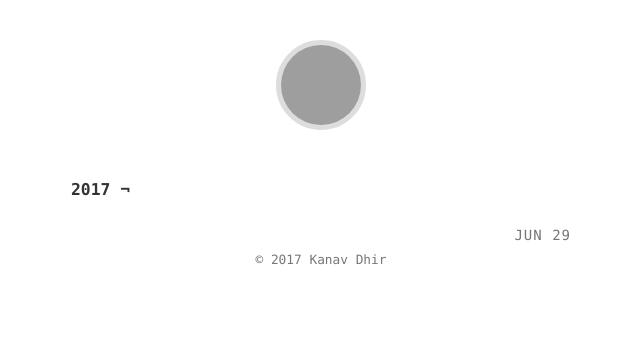
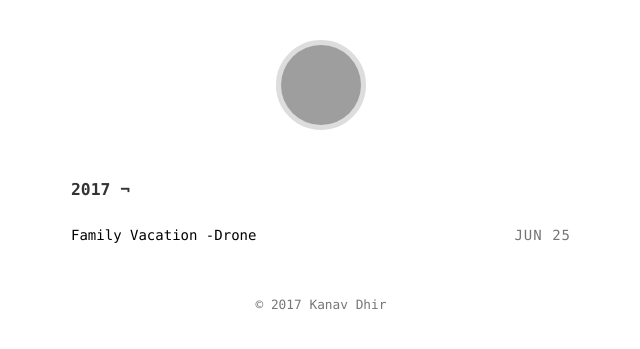
Before and after one commit to kdhir/kdhir.github.io, a Jekyll site: the page built from index.html, in a window 1280 px wide. Shown: the top 349 px of the page, without its empty margins (319-959 px from the left). Built offline with Jekyll 4.4.1, drawn with Linux system fonts in a browser that asks for light colours; part of the change alters nothing that is shown; grey boxes are pictures that could not be loaded.

```diff
--- a/_posts/2017-06-25-family-vacation-june-17.md
+++ b/_posts/2017-06-25-family-vacation-drone.md
@@ -1,9 +1,5 @@
 ---
-<<<<<<< HEAD
-title: Family Vacation -June 2017
-=======
 title: Family Vacation -Drone
->>>>>>> 3fefa2dbcd787123d7be62e3c22832f54c2a3781
 updated: 2017-06-25 23:00
 ---
 
```
